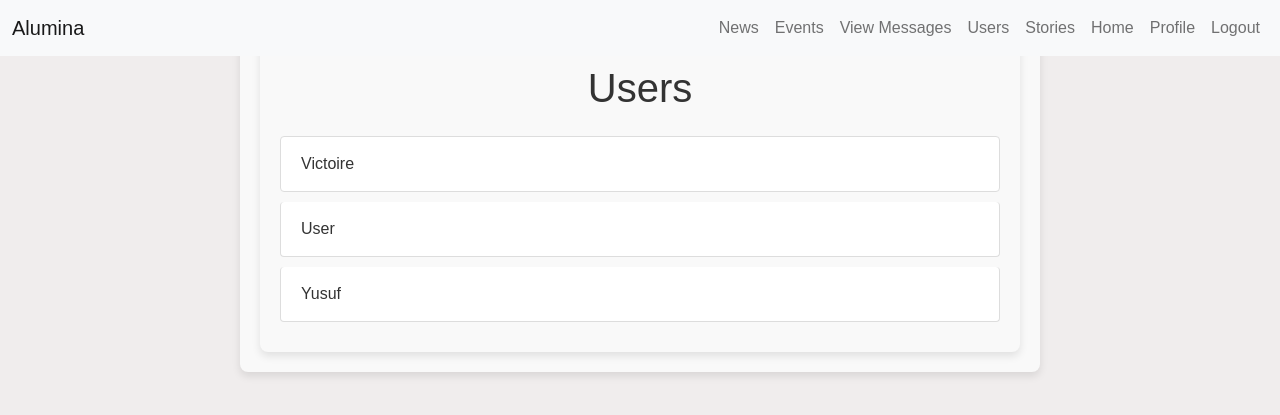
After one commit to ndjek1/group-7, a Flask app: page /users in a window 1280 px wide. The commit adds this page. Shown: the top 415 px of the page. Run offline with Flask 3, Linux system fonts and the light colour scheme; a user stored in the database is signed in.

Commit message:
Added Messaging viewing each other's profiles among Users

```diff
--- a/app/__init__.py
+++ b/app/__init__.py
@@ -1,8 +1,7 @@
-# app/__init__.py
 from flask import Flask
 from flask_sqlalchemy import SQLAlchemy
 from flask_bcrypt import Bcrypt
-from flask_login import LoginManager
+from flask_login import LoginManager, current_user
 from flask_migrate import Migrate
 
 db = SQLAlchemy()
@@ -16,6 +15,7 @@ def create_app():
     app = Flask(__name__)
     app.config['SECRET_KEY'] = '2607/favy'
     app.config['SQLALCHEMY_DATABASE_URI'] = 'sqlite:///site.db'
+    app.config['DEBUG'] = True
 
     db.init_app(app)
     bcrypt.init_app(app)
@@ -28,4 +28,14 @@ def create_app():
     from app.routes import main as main_blueprint
     app.register_blueprint(main_blueprint)
 
+    from app.routes import messages as messages_blueprint
+    app.register_blueprint(messages_blueprint)
+
+    from app.routes import conversations as conversations_blueprint
+    app.register_blueprint(conversations_blueprint)
+
+    @app.context_processor
+    def inject_user():
+        return dict(current_user=current_user)
+
     return app
--- a/app/routes.py
+++ b/app/routes.py
@@ -1,8 +1,9 @@
-from flask import Blueprint, flash, render_template, redirect, url_for, request,current_app
+from flask import Blueprint, abort, flash, render_template, redirect, url_for, request, current_app
 from flask_login import login_required, current_user
 from werkzeug.utils import secure_filename
 from app import db
-from app.forms import UpdateProfileForm
+from app.forms import UpdateProfileForm, MessageForm
+from app.models import User, Conversation, Message
 import os
 
 main = Blueprint('main', __name__)
@@ -12,13 +13,12 @@ main = Blueprint('main', __name__)
 def home():
     return render_template('home.html')
 
-@main.route("/profile", methods=['GET', 'POST'])  # Add POST method to the route
+@main.route("/profile", methods=['GET', 'POST'])
 @login_required
 def profile():
     form = UpdateProfileForm()
 
     if form.validate_on_submit():
-        # Update user details
         current_user.email = form.email.data
         current_user.first_name = form.first_name.data
         current_user.last_name = form.last_name.data
@@ -30,16 +30,14 @@ def profile():
         current_user.experience = form.experience.data
         current_user.additional_details = form.additional_details.data
 
-        # Handle profile picture upload
         if form.picture.data:
             image_file = save_picture(form.picture.data)
             current_user.image_file = image_file
 
         db.session.commit()
         flash('Your profile has been updated!', 'success')
-        return redirect(url_for('main.profile'))  # Corrected to 'main.profile'
+        return redirect(url_for('main.profile'))
 
-    # Populate form fields with current user data
     form.email.data = current_user.email
     form.first_name.data = current_user.first_name
     form.last_name.data = current_user.last_name
@@ -51,7 +49,15 @@ def profile():
     form.experience.data = current_user.experience
     form.additional_details.data = current_user.additional_details
 
-    return render_template('profile.html', title='Profile', form=form)
+    is_current_user = True
+
+    return render_template('profile.html', title='Profile', form=form, user=current_user, is_current_user=is_current_user)
+
+@main.route('/users')
+@login_required
+def user_list():
+    users = User.query.all()
+    return render_template('user_list.html', users=users)
 
 def save_picture(form_picture):
     _, f_ext = os.path.splitext(form_picture.filename)
@@ -59,3 +65,113 @@ def save_picture(form_picture):
     picture_path = os.path.join(current_app.root_path, 'static/profile_pics', picture_fn)
     form_picture.save(picture_path)
     return picture_fn
+
+@main.route('/user/<int:user_id>', methods=['GET', 'POST'])
+@login_required
+def view_user_profile(user_id):
+    user = User.query.get_or_404(user_id)
+    form = MessageForm()
+
+    if form.validate_on_submit():
+        print("Form submitted and validated!")  # Debug statement
+        message_text = form.message.data
+        new_message = Message(sender_id=current_user.id, receiver_id=user_id, message=message_text)
+        db.session.add(new_message)
+        db.session.commit()
+        flash('Message sent!', 'success')
+        return redirect(url_for('main.view_user_profile', user_id=user_id))
+
+    is_current_user = (current_user.id == user_id)
+    return render_template('profile.html', user=user, is_current_user=is_current_user, form=form)
+
+conversations = Blueprint('conversations', __name__)
+
+
+
+@conversations.route('/conversation/<int:conversation_id>', methods=['GET', 'POST'])
+@login_required
+def view_conversation(conversation_id):
+    conversation = Conversation.query.get_or_404(conversation_id)
+
+    # Ensure user1 is the current user
+    if conversation.user1_id == current_user.id:
+        user1 = current_user
+        user2 = User.query.get_or_404(conversation.user2_id)
+    else:
+        user1 = current_user
+        user2 = User.query.get_or_404(conversation.user1_id)
+        # Swap user1 and user2 to make current user always user1
+        conversation.user1_id = current_user.id
+        conversation.user2_id = user2.id
+
+    if conversation.user1_id != current_user.id and conversation.user2_id != current_user.id:
+        abort(403)
+
+    form = MessageForm()
+    if form.validate_on_submit():
+        message = Message(content=form.content.data, sender_id=current_user.id, conversation_id=conversation.id)
+        db.session.add(message)
+        db.session.commit()
+        flash('Your message has been sent!', 'success')
+        return redirect(url_for('conversations.view_conversation', conversation_id=conversation.id))
+
+    messages = Message.query.filter_by(conversation_id=conversation.id).order_by(Message.date_sent).all()
+    return render_template('conversation.html', conversation=conversation, messages=messages, form=form, user1=user1, user2=user2, conversation_id=conversation.id)
+@conversations.route("/conversations")
+@login_required
+def conversations_list():
+    user = current_user
+    conversations = Conversation.query.filter(
+        (Conversation.user1_id == user.id) | (Conversation.user2_id == user.id)
+    ).all()
+
+    # Ensure user2 is defined correctly
+    for conversation in conversations:
+        if conversation.user1_id == user.id:
+            conversation.user2 = User.query.get(conversation.user2_id)
+        else:
+            # Swap user1 and user2 to make current user always user1
+            conversation.user2 = User.query.get(conversation.user1_id)
+            conversation.user1_id = user.id
+            conversation.user2_id = conversation.user2.id
+
+    return render_template('conversations_list.html', conversations=conversations)
+
+
+@conversations.route("/start_conversation/<int:user_id>", methods=['GET', 'POST'])
+@login_required
+def start_conversation(user_id):
+    user2 = User.query.get_or_404(user_id)
+    conversation = Conversation.query.filter(
+        ((Conversation.user1_id == current_user.id) & (Conversation.user2_id == user2.id)) |
+        ((Conversation.user1_id == user2.id) & (Conversation.user2_id == current_user.id))
+    ).first()
+
+    if not conversation:
+        conversation = Conversation(user1_id=current_user.id, user2_id=user2.id)
+        db.session.add(conversation)
+        db.session.commit()
+
+    return redirect(url_for('conversations.view_conversation', conversation_id=conversation.id))
+
+
+messages = Blueprint('messages', __name__)
+
+@messages.route('/messages', methods=['GET', 'POST'])
+@login_required
+def message_list():
+    form = MessageForm()
+
+    if form.validate_on_submit():
+        receiver_id = form.receiver_id.data
+        message_text = form.message.data
+        new_message = Message(sender_id=current_user.id, receiver_id=receiver_id, message=message_text)
+        db.session.add(new_message)
+        db.session.commit()
+        flash('Message sent!', 'success')
+        return redirect(url_for('messages.message_list'))
+
+    received_messages = Message.query.filter_by(receiver_id=current_user.id).all()
+    sent_messages = Message.query.filter_by(sender_id=current_user.id).all()
+
+    return render_template('messages.html', received_messages=received_messages, sent_messages=sent_messages, form=form)
--- a/app/templates/base.html
+++ b/app/templates/base.html
@@ -22,6 +22,14 @@
                     </li>
                     <li class="nav-item">
                         <a class="nav-link" href="#upcoming-events">Events</a>
+                    </li>
+
+                    <li class="nav-item">
+                        <a class="nav-link" href="{{url_for('conversations.conversations_list')}}">View Messages</a>
+                    </li>
+                    <li class="nav-item">
+
+                        <a class="nav-link" href="{{url_for('main.user_list')}}">Users</a>
                     </li>
                     <li class="nav-item">
                         <a class="nav-link" href="#stories">Stories</a>
--- /dev/null
+++ b/app/templates/user_list.html
@@ -0,0 +1,65 @@
+{% extends "base.html" %}
+{% block title %}Users{% endblock %}
+{% block content %}
+<div class="container">
+    <style>
+        /* Container styling */
+.container {
+    max-width: 800px;
+    margin: 0 auto;
+    padding: 20px;
+    background-color: #f9f9f9;
+    border-radius: 8px;
+    box-shadow: 0 4px 8px rgba(0, 0, 0, 0.1);
+}
+
+/* Header styling */
+h1.my-4 {
+    font-size: 2.5rem;
+    color: #333;
+    text-align: center;
+    margin-bottom: 20px;
+}
+
+/* List group styling */
+.list-group {
+    list-style: none;
+    padding: 0;
+    margin: 0;
+}
+
+/* List group item styling */
+.list-group-item {
+    display: block;
+    padding: 15px 20px;
+    margin-bottom: 10px;
+    background-color: #fff;
+    border: 1px solid #ddd;
+    border-radius: 4px;
+    text-decoration: none;
+    color: #333;
+    transition: background-color 0.3s, border-color 0.3s;
+}
+
+.list-group-item:hover {
+    background-color: #f0f0f0;
+    border-color: #ccc;
+}
+
+/* Active list group item styling */
+.list-group-item-action:active {
+    background-color: #e9ecef;
+    border-color: #adb5bd;
+}
+
+    </style>
+    <h1 class="my-4">Users</h1>
+    <div class="list-group">
+        {% for user in users %}
+        <a href="{{ url_for('main.view_user_profile', user_id=user.id) }}" class="list-group-item list-group-item-action">
+            {{ user.username }}
+        </a>
+        {% endfor %}
+    </div>
+</div>
+{% endblock %}
--- a/manage.py
+++ b/manage.py
@@ -7,6 +7,4 @@ app = create_app()
 migrate = Migrate(app, db)
 
 if __name__ == '__main__':
-    from flask.cli import FlaskGroup
-    cli = FlaskGroup(app)
-    cli()
+    app.run(debug=True)
```
Also changed, not shown: app/forms.py (+6 -1 lines), app/models.py (+29 -1 lines), app/static/styles.css (added, +87 -0 lines), app/templates/conversation.html (added, +27 -0 lines), app/templates/conversations_list.html (added, +74 -0 lines), app/templates/profile.html (+41 -16 lines), migrations/versions/9dcb55a2c2cf_add_foreign_keys_to_message_model.py (added, +38 -0 lines), migrations/versions/b708b31677c4_add_messaging_capability_between_users.py (added, +35 -0 lines), migrations/versions/bd35f5761bab_added_conversation_model.py (added, +71 -0 lines), app/auth.py (line endings or trailing spaces), app/static/profile_pics/Yusuf.jpg (added), instance/site.db.
